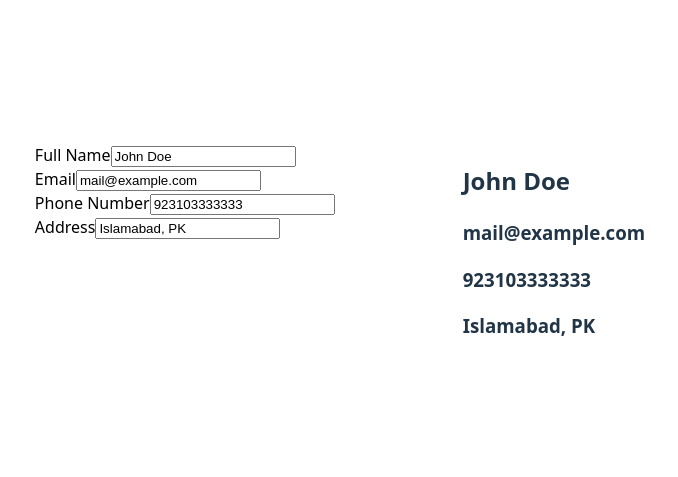
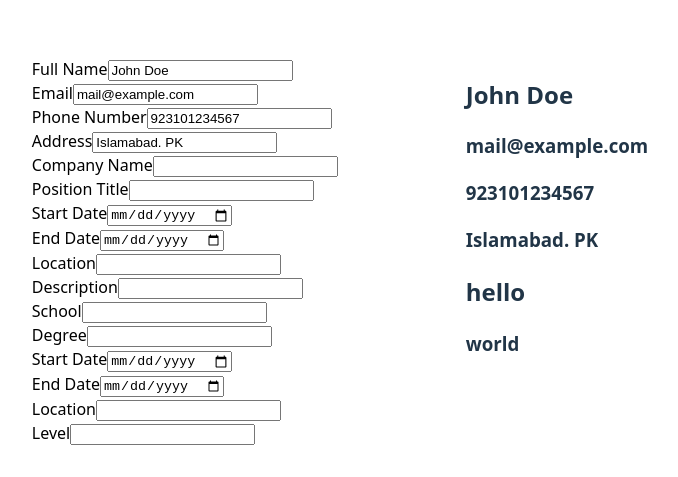
Before and after one commit to huzefazaheer/cv-maker, a React (Vite) app: page / in a window 1280 px wide. Shown: the part 149-626 px from the top of the page, without its empty margins (300-978 px from the left). Built offline with nearby package versions, Linux system fonts and the light colour scheme.

Commit message:
Updated state structure Now using objects in a single state for user detail

```diff
--- a/src/App.jsx
+++ b/src/App.jsx
@@ -1,21 +1,22 @@
 import { useState } from 'react';
 import './App.css'
 import CV from './components/cv'
-import { ProfileInput } from './components/input';
+import { EducationInput, ProfileInput, WorkInput } from './components/input';
 
 function App() {
 
-  const [fullName, setFullName] = useState("John Doe");
-  const [email, setEmail] = useState("mail@example.com");
-  const [tel, setTel] = useState("923103333333");
-  const [location, setLocation] = useState("Islamabad, PK");
+  const [userInfo, setUserInfo] = useState({name:"John Doe", email:"mail@example.com", tel:"923101234567", location:"Islamabad. PK"});
+
+  const [userWork, setUserWork] = useState([{name:"hello", title:"world"}]);
 
   return (
       <>
       <div className="menu">
-        <ProfileInput fullName = {fullName} setFullName = {setFullName} email = {email} setEmail = {setEmail} tel = {tel} setTel = {setTel} location = {location} setLocation = {setLocation}></ProfileInput>
+        <ProfileInput userInfo = {userInfo} setUserInfo = {setUserInfo}></ProfileInput>
+        <WorkInput userWork = {userWork} setUserWork = {setUserWork}></WorkInput>
+        <EducationInput></EducationInput>
       </div>
-      <CV fullName = {fullName} email = {email} tel = {tel} location={location}></CV>
+      <CV userInfo = {userInfo} userWork={userWork}></CV>
       </>
   );
 }
--- a/src/components/cv.jsx
+++ b/src/components/cv.jsx
@@ -1,13 +1,41 @@
-export default function CV({fullName, email, tel, location}){
+export default function CV({userInfo, userWork}){
 
     return(
         <>
             <div className="cv">
-            <h2>{fullName}</h2>
-            <h3>{email}</h3>
-            <h3>{tel}</h3>
-            <h3>{location}</h3>
+            <CVInfo userInfo={userInfo}></CVInfo>
+            <CVWork userWork={userWork}></CVWork>
             </div>
         </>
     );
 }
+
+function CVInfo({userInfo}){
+
+    return(
+        <>
+        <h2>{userInfo.name}</h2>
+            <h3>{userInfo.email}</h3>
+            <h3>{userInfo.tel}</h3>
+            <h3>{userInfo.location}</h3>
+            </>
+    )
+}
+
+function CVWork({userWork}){
+    let workDetail = []
+    for(let i = 0; i<userWork.length; i++){
+        workDetail.push(
+            <>
+            <h2>{userWork[i].name}</h2>
+            <h3>{userWork[i].title}</h3>
+            </>
+        )
+    }
+
+    return(
+        <>
+        {workDetail}
+        </>
+    )
+}
--- a/src/components/input.jsx
+++ b/src/components/input.jsx
@@ -1,11 +1,11 @@
 
-export function ProfileInput({fullName, setFullName, email, setEmail, tel, setTel, location, setLocation}){
+export function ProfileInput({userInfo, setUserInfo}){
     return (
         <>
-        <div className="input"><label >Full Name</label><input type="text" value={fullName} onChange={(e) => setFullName(e.target.value)}></input></div>
-        <div className="input"><label >Email</label><input type="email" value={email} onChange={(e) => setEmail(e.target.value)}></input></div>
-        <div className="input"><label >Phone Number</label><input type="number" value={tel} onChange={(e) => setTel(e.target.value)}></input></div>
-        <div className="input"><label >Address</label><input type="text" value={location} onChange={(e) => setLocation(e.target.value)}></input></div>
+        <div className="input"><label >Full Name</label><input type="text" value={userInfo.name} onChange={(e) => setUserInfo({...userInfo, name: e.target.value})}></input></div>
+        <div className="input"><label >Email</label><input type="email" value={userInfo.email} onChange={(e) => setUserInfo({...userInfo, email: e.target.value})}></input></div>
+        <div className="input"><label >Phone Number</label><input type="number" value={userInfo.tel} onChange={(e) => setUserInfo({...userInfo, tel: e.target.value})}></input></div>
+        <div className="input"><label >Address</label><input type="text" value={userInfo.location} onChange={(e) => setUserInfo({...userInfo, location: e.target.value})}   ></input></div>
         </>
     );
 }
```
